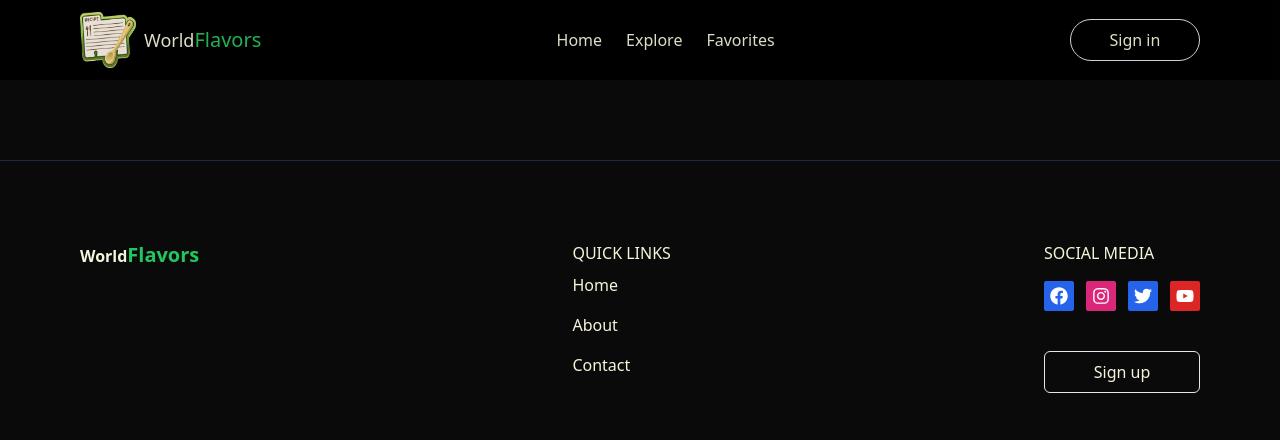
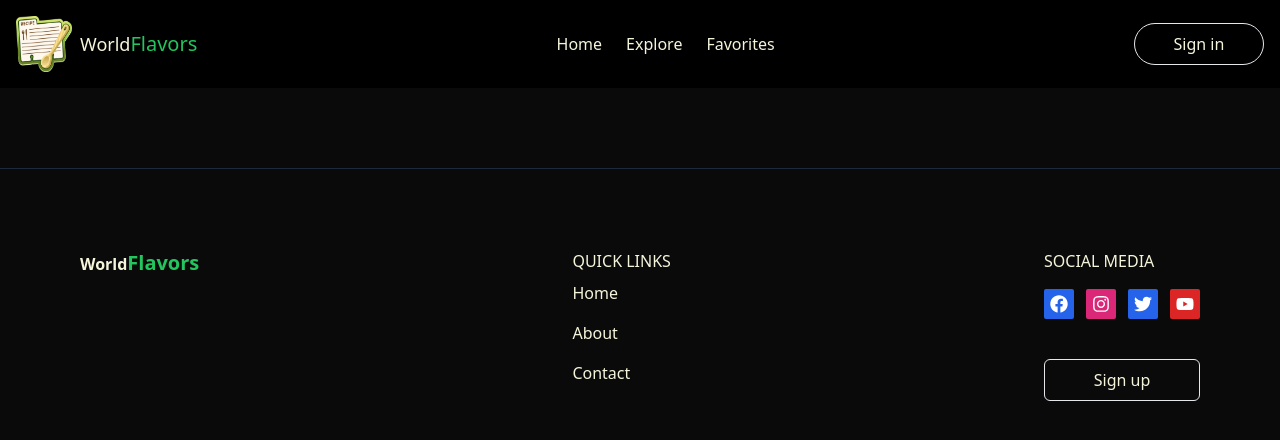
Before and after one commit to ShirinAziz/foodMenuApp, a React (Vite) app: page /recipes in a window 1280 px wide. Shown: the top 440 px of the page. Built offline with nearby package versions, Linux system fonts and the light colour scheme; the HTML template or start-up script is replaced by a standard one.

Commit message:
Added some changes

```diff
--- a/src/components/Header.jsx
+++ b/src/components/Header.jsx
@@ -3,11 +3,10 @@ import img1 from "/public/img1.jpeg";
 import img2 from "/public/img2.jpeg";
 
 const images = [img1, img2];
-
 const Header = ({ title, image, type }) => {
   return (
     <div className="w-full h-[100vh]">
-      <div className="realtive w-full h-full">
+      <div className="relative w-full h-full">
         <img
           src={image ?? images[Math.floor(Math.random() * images.length)]}
           alt="Hero Image"
@@ -18,7 +17,7 @@ const Header = ({ title, image, type }) => {
         <h1 className="text-4xl md:text-5xl font-bold text-center">{title}</h1>
         {type && (
           <p className="text-sm mt-4 text-center bg-[#00000090] px-6 py-4">
-            Welcome to WorldFlavor, your passport to culinary adventures!{" "}
+            Welcome to Flavor..., your passport to culinary adventures!{" "}
             <br className="hidden md:block" /> Discover a treasure trove of
             delectable recipes from around the globe.
           </p>
--- a/src/components/Navbar.jsx
+++ b/src/components/Navbar.jsx
@@ -8,9 +8,9 @@ import { Link } from "react-router-dom";
 const Navbar = () => {
   const [open, setOpen] = useState(false);
   return (
-    <header className=" w-full bg-black opacity-90 ">
-      <nav className="flex w-full py-2 md:py-3 px-4 md:px-20 justify-between items-center">
-        <a
+    <div className="w-full bg-black relative z-10">
+      <div className="mx-auto w-full flex justify-between items-center p-4">
+        <Link
           href="/"
           className="flex items-center justify-center gap-2 text-lg cursor-pointer"
         >
@@ -22,7 +22,7 @@ const Navbar = () => {
           <p>
             World<span className="text-green-500 text-xl">Flavors</span>
           </p>
-        </a>
+        </Link>
 
         <ul className="hidden md:flex gap-6">
           <li>
@@ -32,7 +32,7 @@ const Navbar = () => {
             <Link to="/recipes">Explore</Link>
           </li>
           <li>
-            <Link to="/faavorites">Favorites</Link>
+            <Link to="/favorites">Favorites</Link>
           </li>
         </ul>
         <Button
@@ -48,17 +48,18 @@ const Navbar = () => {
         >
           {open ? <AiOutlineClose /> : <HiMenuAlt3 />}
         </button>
-      </nav>
+      </div>
+
       <div
         className={`${
           open ? "flex" : "hidden"
         } bg-black flex-col w-full px-4 pt-16 pb-10 gap-6 text-[14px]`}
       >
         <Link to="/">Home</Link>
-        <Link to="/#recipes">Recipes</Link>
-        <Link to="/">Favorites</Link>
+        <Link to="/recipes">Recipes</Link>
+        <Link to="/favorites">Favorites</Link>
       </div>
-    </header>
+    </div>
   );
 };
 
```
